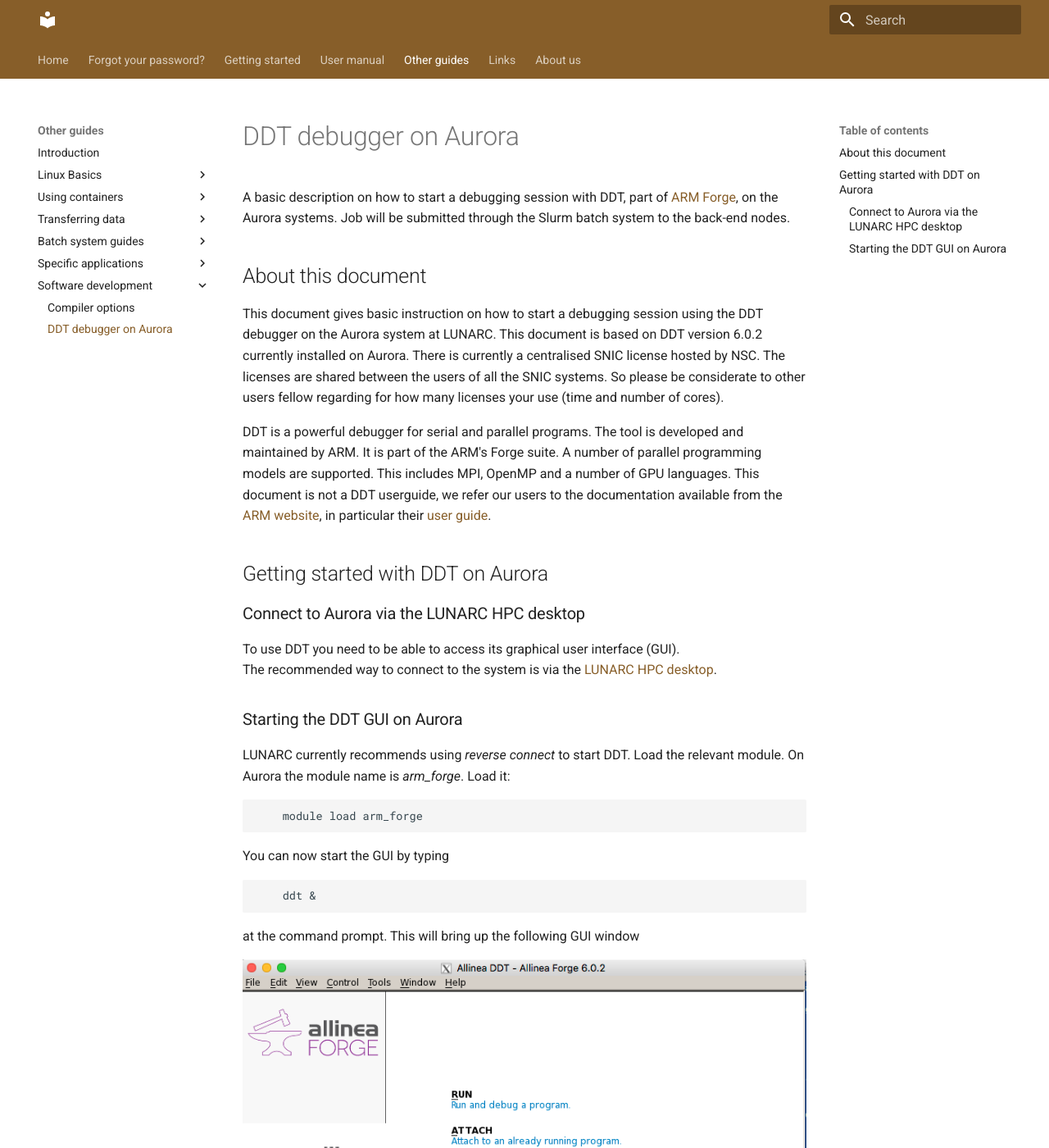
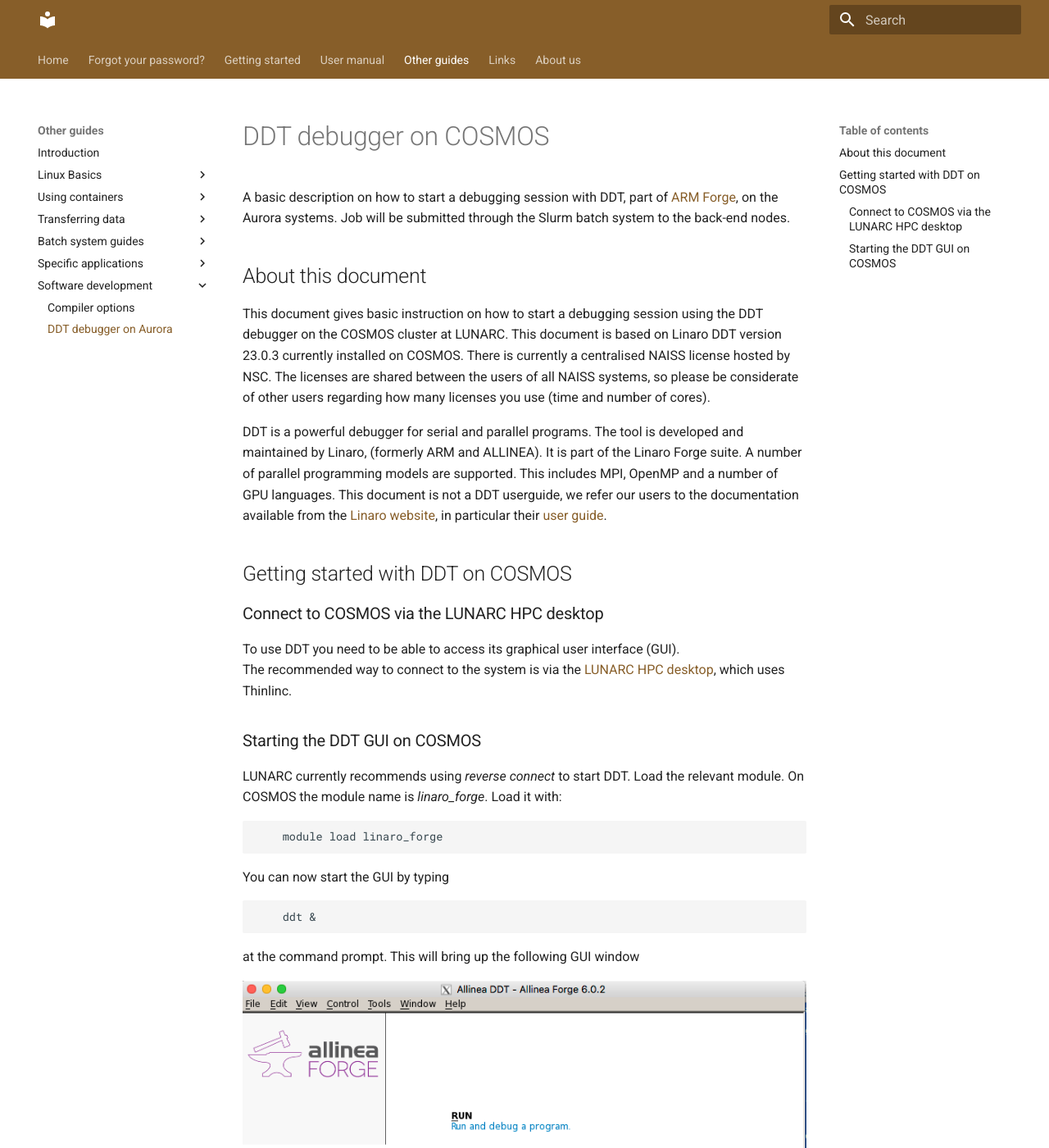
Before and after one commit to lunarc/lunarc_docs, an MkDocs documentation site: the page built from docs/guides/software_development/ddt_debugger.md, in a window 1280 px wide and 1400 px high. Shown: the whole window at 82% size. Built offline with MkDocs 1.6.1 and Material for MkDocs 9.7.7, drawn with Linux system fonts in a browser that asks for light colours; comment, search, counter and statistics services are not loaded; some of the changed text lies outside the part shown.

Commit message:
Update ddt_debugger.md

````diff
--- a/docs/guides/software_development/ddt_debugger.md
+++ b/docs/guides/software_development/ddt_debugger.md
@@ -1,25 +1,25 @@
-# DDT debugger on Aurora
+# DDT debugger on COSMOS
 
 A basic description on how to start a debugging session with DDT, part of [ARM Forge](http://www.allinea.com/products/develop-allinea-forge), on the Aurora systems.  Job will be submitted through the Slurm batch system to the back-end nodes.
 
 ## About this document
 
-This document gives basic instruction on how to start a debugging session using the DDT debugger on the Aurora system at LUNARC.  This document is based on DDT version 6.0.2 currently installed on Aurora.  There is currently a centralised SNIC license hosted by NSC.  The licenses are shared between the users of all the SNIC systems.  So please be considerate to other users fellow regarding for how many licenses your use (time and number of cores).
+This document gives basic instruction on how to start a debugging session using the DDT debugger on the COSMOS cluster at LUNARC.  This document is based on Linaro DDT version 23.0.3 currently installed on COSMOS.  There is currently a centralised NAISS license hosted by NSC.  The licenses are shared between the users of all NAISS systems, so please be considerate of other users regarding how many licenses you use (time and number of cores).
 
-DDT is a powerful debugger for serial and parallel programs.  The tool is developed and maintained by ARM.  It is part of the ARM's Forge suite.  A number of parallel programming models are supported.  This includes MPI, OpenMP and a number of GPU languages.  This document is not a DDT userguide, we refer our users to the documentation available from the [ARM website](https://www.arm.com/products/development-tools/server-and-hpc/forge), in particular their [user guide](https://developer.arm.com/documentation/101136/2113/?lang=en).
+DDT is a powerful debugger for serial and parallel programs.  The tool is developed and maintained by Linaro, (formerly ARM and ALLINEA).  It is part of the Linaro Forge suite.  A number of parallel programming models are supported.  This includes MPI, OpenMP and a number of GPU languages.  This document is not a DDT userguide, we refer our users to the documentation available from the [Linaro website](https://www.linaroforge.com/), in particular their [user guide](https://docs.linaroforge.com/23.1.1/html/forge/forge/introduction_to_forge/ddt.html).
 
-## Getting started with DDT on Aurora
+## Getting started with DDT on COSMOS
 
-### Connect to Aurora via the LUNARC HPC desktop
+### Connect to COSMOS via the LUNARC HPC desktop
 
 To use DDT you need to be able to access its graphical user interface (GUI).
-The recommended way to connect to the system is via the [LUNARC HPC desktop](../../../getting_started/using_hpc_desktop).
+The recommended way to connect to the system is via the [LUNARC HPC desktop](../../../getting_started/using_hpc_desktop), which uses Thinlinc.
 
 <!--
 ### Using x-forwarding under Linux or on a Mac
-Linux systems are typically setup to support x-windows.  On the latest releases of Mac OSX you have to install [XQuartz](http://www.xquartz.org/) to display x-windows.  Once this is available connect to Aurora:
+Linux systems are typically setup to support x-windows.  On the latest releases of Mac OSX you have to install [XQuartz](http://www.xquartz.org/) to display x-windows.  Once this is available connect to COSMOS:
 
-    ssh -X aurora.lunarc.lu.se -l <username>
+    ssh -X cosmos-dt.lunarc.lu.se -l <username>
 
 You will be prompted for password and one-time-password as usual.
 
@@ -27,12 +27,12 @@
 To connect using x-forwarding from a windows it is recommended to install [Cygwin](https://www.cygwin.com/).
 -->
 
-### Starting the DDT GUI on Aurora
+### Starting the DDT GUI on COSMOS
 
-LUNARC currently recommends using *reverse connect* to start DDT.  Load the relevant module.  On Aurora the module name is *arm_forge*.  Load it:
+LUNARC currently recommends using *reverse connect* to start DDT.  Load the relevant module.  On COSMOS the module name is *linaro_forge*.  Load it with:
 
 ```
-    module load arm_forge
+    module load linaro_forge
 ```
 
 You can now start the GUI by typing
@@ -58,7 +58,7 @@
 
 Once your created an executable with debugging support, run it using either a batch script or an interactive session.
 
-Make sure the `arm_forge` module is loaded by your script or manually inside your session, before starting the executable.  This is in addition to the modules normally required to execute your code.
+Make sure the `linaro_forge` module and all other modules needed to run your executable (GCC, OpenMPI, SciPy-bundle, ...) are loaded by your script or manually inside your session, before starting the executable.
 
 To start your program, prefix the execution statement with `ddt --connect`.  For example an MPI code compiled against an OpenMPI-library should be started as follows
 
@@ -66,13 +66,13 @@
    ddt --connect mpirun program_g
 ```
 
-with the executable being named *program_g*.  In case of the Intel MPI-library the code gets started using *srun*
+with the executable being named *program_g*. If you are using `mpi4py`, between `mpirun` and the name of your executable, you will need to insert ` python3 %allinea_python_debug% `. In case of the Intel MPI-library the code gets started using *srun*
 
 ```
    ddt --connect srun program_g
 ```
 
-Once your job starts running, you get a request to allow your job connecting to the DDT GUI
+Once your job starts running, you will get a request to allow your job connecting to the DDT GUI
 
 ![Reverse connect request](../../images/ddtReverseConnectRequest.png "reverse connect request")
 
````
